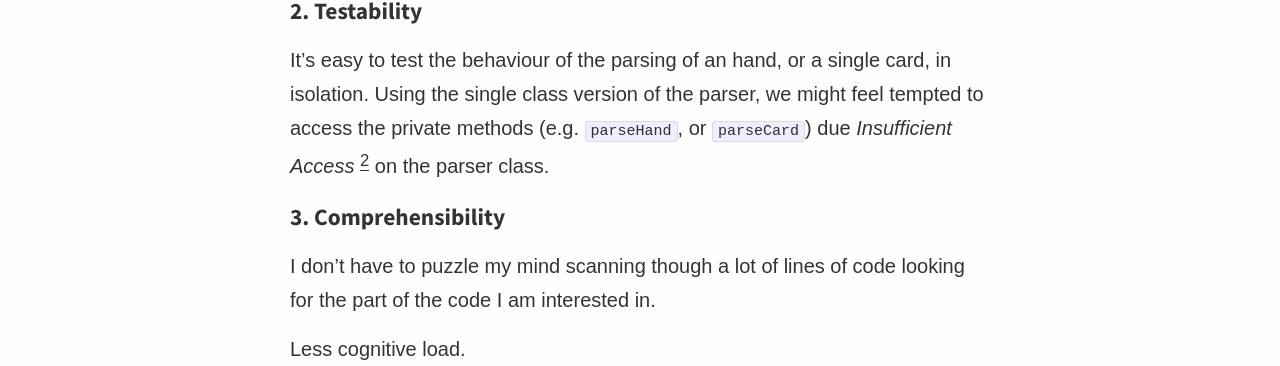
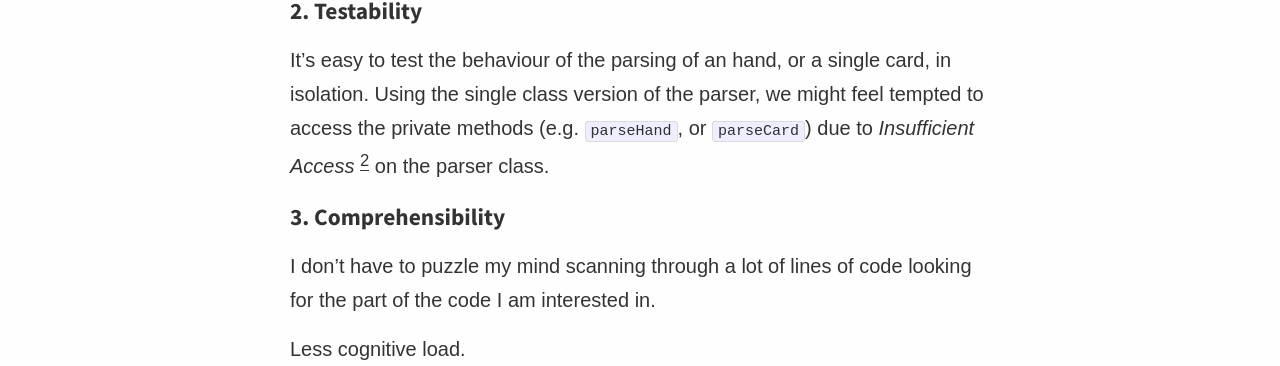
Before and after one commit to joebew42/joebew42.github.io, a Jekyll site: the page built from _posts/2020-07-16-between-responsibility-and-reason-to-change.markdown, in a window 1280 px wide and 900 px high, scrolled down 9644 px. Shown: the part 191-557 px from the top of the window. Built offline with Jekyll 4.4.1, drawn with Linux system fonts in a browser that asks for light colours; some web fonts are replaced.

Commit message:
Fix some other typo, thanks Piero :)

```diff
--- a/_posts/2020-07-16-between-responsibility-and-reason-to-change.markdown
+++ b/_posts/2020-07-16-between-responsibility-and-reason-to-change.markdown
@@ -293,11 +293,11 @@ Domain and Parser are kept in symmetry.
 
 ### 2. Testability
 
-It's easy to test the behaviour of the parsing of an hand, or a single card, in isolation. Using the single class version of the parser, we might feel tempted to access the private methods (e.g. `parseHand`, or `parseCard`) due _Insufficient Access_ [^synergy_between_testability_and_design] on the parser class.
+It's easy to test the behaviour of the parsing of an hand, or a single card, in isolation. Using the single class version of the parser, we might feel tempted to access the private methods (e.g. `parseHand`, or `parseCard`) due to _Insufficient Access_ [^synergy_between_testability_and_design] on the parser class.
 
 ### 3. Comprehensibility
 
-I don't have to puzzle my mind scanning though a lot of lines of code looking for the part of the code I am interested in.
+I don't have to puzzle my mind scanning through a lot of lines of code looking for the part of the code I am interested in.
 
 Less cognitive load.
 
```
